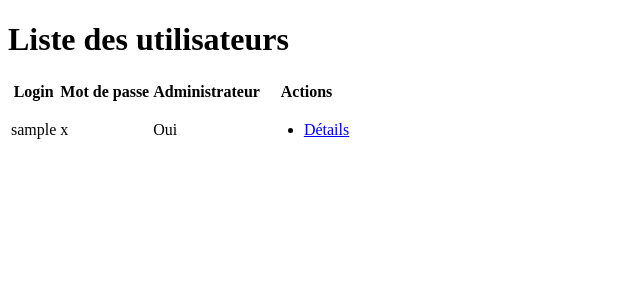
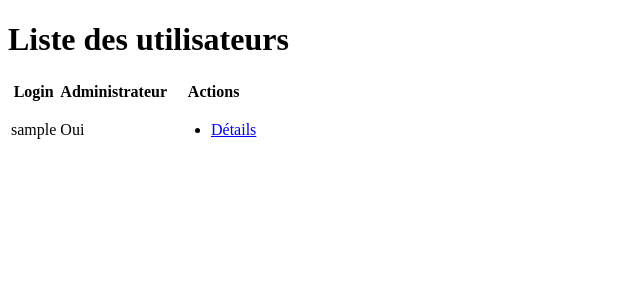
Before and after one commit to rplantefeve/agence-php, a Symfony app: template src/RocketfireAgenceMainBundle/Resources/views/Login/index.html.twig in a window 1280 px wide. Shown: the top 300 px of the page, without its empty margins (0-640 px from the left). Run offline with Twig, Linux system fonts and the light colour scheme; the template is opened without the code that fills it: most values are stand-ins (such as "Sample title", 1, 10 or a date in 2020); some libraries are stand-ins or nearby versions.

Commit message:
Suppression du mot de passe dans la vue /Login/list

```diff
--- a/src/RocketfireAgenceMainBundle/Resources/views/Login/index.html.twig
+++ b/src/RocketfireAgenceMainBundle/Resources/views/Login/index.html.twig
@@ -7,7 +7,6 @@
         <thead>
             <tr>
                 <th>Login</th>
-                <th>Mot de passe</th>
                 <th>Administrateur</th>
                 <th>Actions</th>
             </tr>
@@ -16,7 +15,6 @@
             {% for login in logins %}
                 <tr>
                     <td>{{ login.login }}</td>
-                    <td>{{ login.motDePasse }}</td>
                     <td>{% if login.admin %}Oui{% else %}Non{% endif %}</td>
                     <td>
                         <ul>
```
